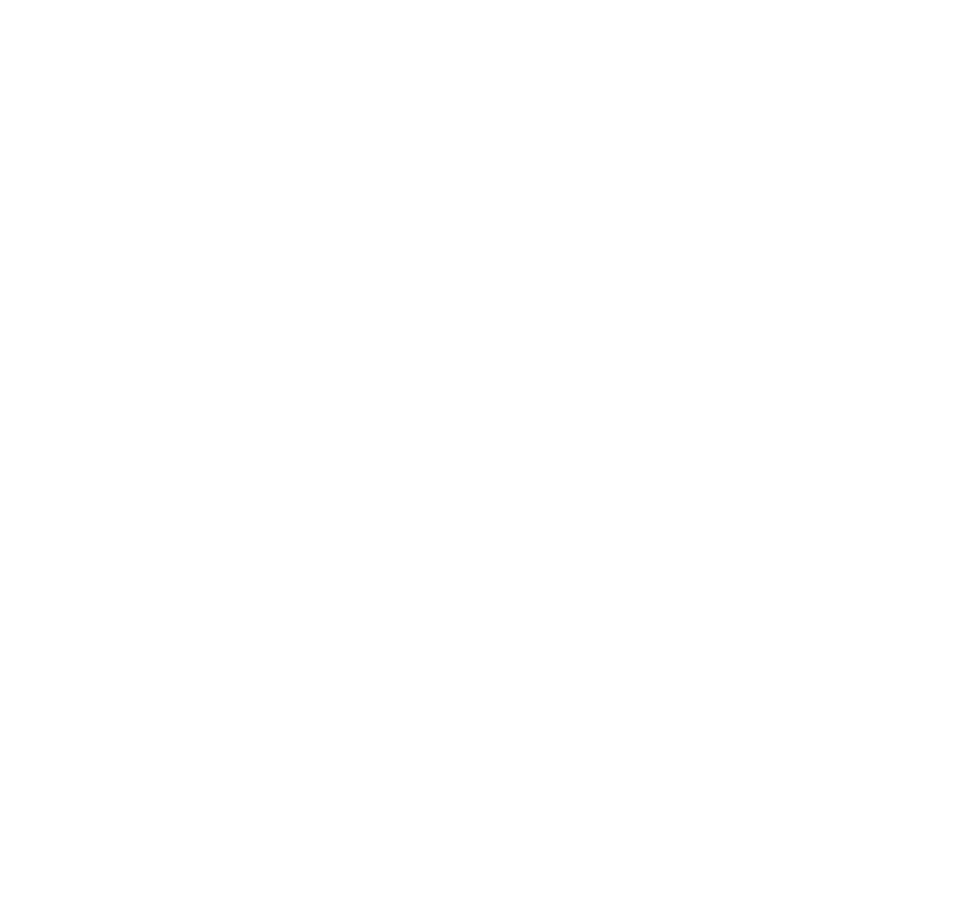
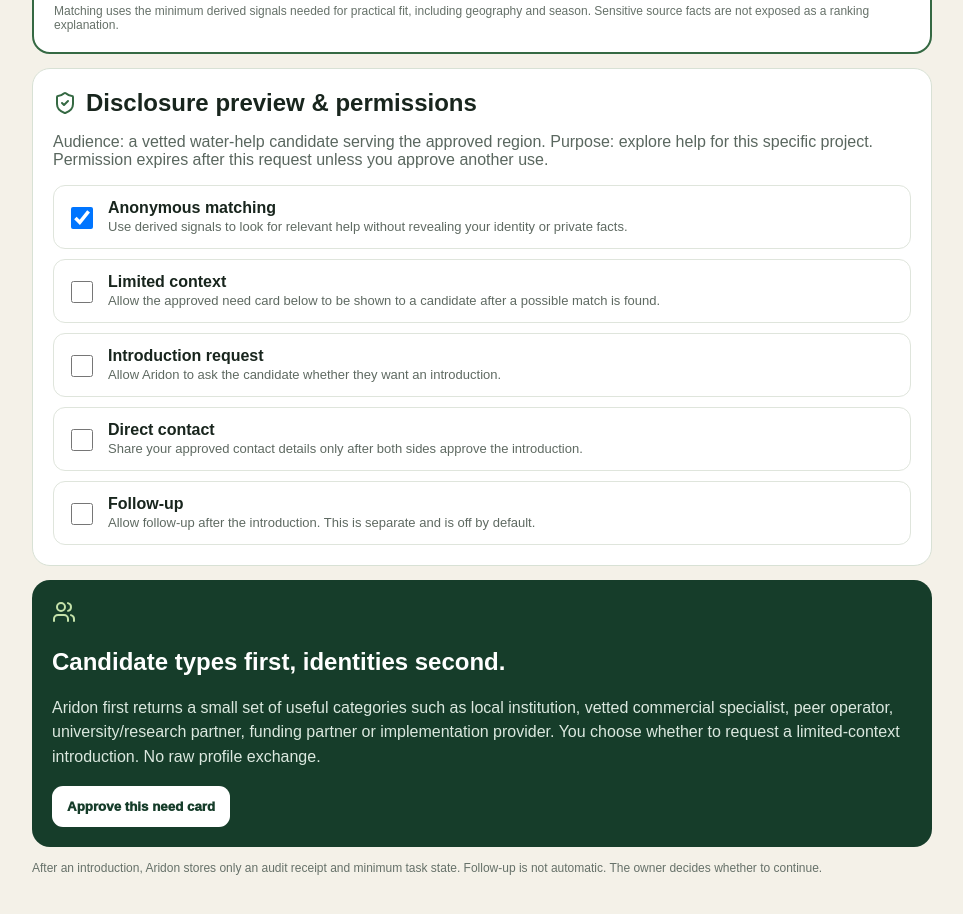
Before and after one commit to jimrusk/aridon-app, a Next.js app: page /ag/need-card in a window 1280 px wide. Before the commit this address had no page. Shown: the part 520-1434 px from the top of the page, without its empty margins (158-1121 px from the left). Before the commit the page ends 800 px from the top, so only its background shows below. Built offline with nearby package versions, Linux system fonts and the light colour scheme.

Commit message:
Add consent-first ranch need card workflow

```diff
--- /dev/null
+++ b/app/ag/need-card/page.tsx
@@ -0,0 +1,26 @@
+'use client';
+
+import Link from 'next/link';
+import { useState } from 'react';
+import { CheckCircle2, ShieldCheck, Users } from 'lucide-react';
+
+const toggles = [
+  ['anonymous','Anonymous matching','Use derived signals to look for relevant help without revealing your identity or private facts.'],
+  ['context','Limited context','Allow the approved need card below to be shown to a candidate after a possible match is found.'],
+  ['intro','Introduction request','Allow Aridon to ask the candidate whether they want an introduction.'],
+  ['contact','Direct contact','Share your approved contact details only after both sides approve the introduction.'],
+  ['followup','Follow-up','Allow follow-up after the introduction. This is separate and is off by default.'],
+] as const;
+
+export default function NeedCardPage(){
+ const [consent,setConsent]=useState<Record<string,boolean>>({anonymous:true,context:false,intro:false,contact:false,followup:false});
+ return <main style={{minHeight:'100vh',background:'#f4f1e8',color:'#18251d',fontFamily:'Arial,sans-serif',padding:'28px 16px 70px'}}><div style={{maxWidth:900,margin:'auto'}}><Link href="/ag/app" style={{color:'#356943',fontWeight:900,textDecoration:'none'}}>← My 3 Priorities</Link><div style={{marginTop:24,color:'#356943',fontSize:12,fontWeight:950}}>OWNER-APPROVED NEED CARD</div><h1 style={{fontSize:'clamp(38px,7vw,62px)',lineHeight:1,margin:'8px 0 12px'}}>Control exactly what leaves your ranch.</h1><p style={{fontSize:18,lineHeight:1.55,color:'#56635a'}}>This is the narrow first matching workflow. Aridon identifies a real need, you approve the problem card, then you decide separately whether matching, context, an introduction, contact or follow-up are allowed.</p>
+
+<section style={{background:'#fff',border:'2px solid #356943',borderRadius:18,padding:20,marginTop:22}}><div style={{display:'flex',gap:10,alignItems:'center'}}><CheckCircle2 color="#356943"/><strong>Example need card</strong></div><div style={{display:'grid',gridTemplateColumns:'repeat(auto-fit,minmax(190px,1fr))',gap:12,marginTop:16}}>{[['Problem','Water reliability'],['Region','Western U.S.'],['Operation','Livestock / cow-calf'],['Timing','Action this season'],['Scale','Owner-provided acreage / herd band'],['Help wanted','Water specialist or conservation district']].map(([a,b])=><div key={a} style={{background:'#f4f1e8',borderRadius:11,padding:12}}><div style={{fontSize:11,color:'#667169',fontWeight:950}}>{a}</div><strong>{b}</strong></div>)}</div><p style={{fontSize:12,color:'#667169',marginBottom:0}}>Matching uses the minimum derived signals needed for practical fit, including geography and season. Sensitive source facts are not exposed as a ranking explanation.</p></section>
+
+<section style={{background:'#fff',border:'1px solid #d8e1d5',borderRadius:18,padding:20,marginTop:14}}><div style={{display:'flex',gap:9,alignItems:'center'}}><ShieldCheck color="#356943"/><h2 style={{margin:0}}>Disclosure preview & permissions</h2></div><p style={{color:'#5a675f'}}>Audience: a vetted water-help candidate serving the approved region. Purpose: explore help for this specific project. Permission expires after this request unless you approve another use.</p><div style={{display:'grid',gap:10}}>{toggles.map(([key,title,text])=><label key={key} style={{display:'flex',gap:12,padding:13,border:'1px solid #dfe5dc',borderRadius:12,alignItems:'flex-start'}}><input type="checkbox" checked={!!consent[key]} onChange={e=>setConsent(c=>({...c,[key]:e.target.checked}))} style={{width:22,height:22}}/><span><strong>{title}</strong><br/><span style={{fontSize:13,color:'#5f6a62'}}>{text}</span></span></label>)}</div></section>
+
+<section style={{background:'#163d2a',color:'#fff',borderRadius:18,padding:20,marginTop:14}}><Users color="#c5e2aa"/><h2>Candidate types first, identities second.</h2><p style={{color:'#dbe8df',lineHeight:1.55}}>Aridon first returns a small set of useful categories such as local institution, vetted commercial specialist, peer operator, university/research partner, funding partner or implementation provider. You choose whether to request a limited-context introduction. No raw profile exchange.</p><button style={{border:0,borderRadius:11,padding:'13px 15px',fontWeight:950,background:'#fff',color:'#163d2a'}}>Approve this need card</button></section>
+
+<p style={{fontSize:12,color:'#667169',marginTop:14}}>After an introduction, Aridon stores only an audit receipt and minimum task state. Follow-up is not automatic. The owner decides whether to continue.</p></div></main>;
+}
```
